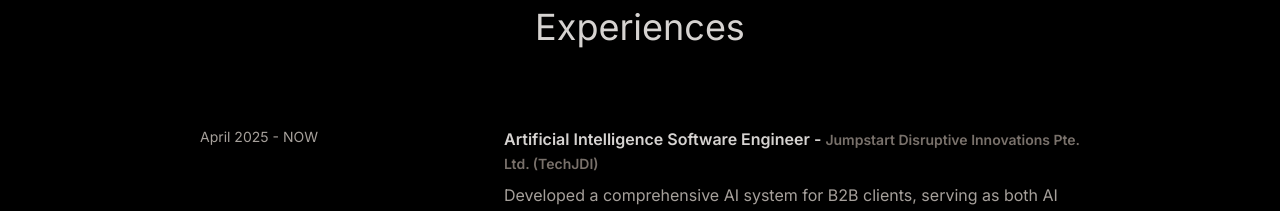
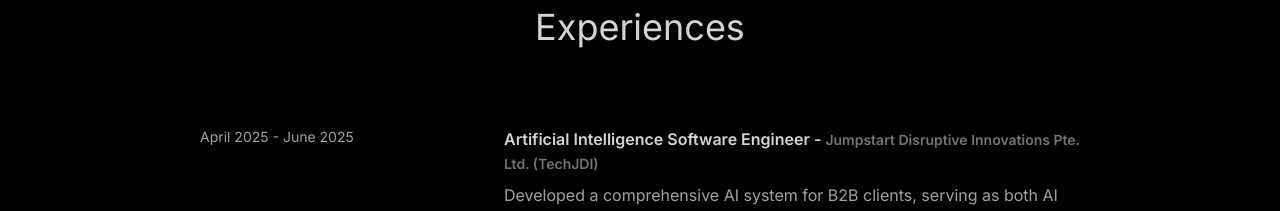
Before and after one commit to nguyentin082/my-portfolio-2025, a React (Vite) app: page / in a window 1280 px wide. Shown: the part 3340-3551 px from the top of the page. Built offline with nearby package versions, Linux system fonts and the light colour scheme.

Commit message:
fix: end year at JDI

```diff
--- a/src/constants/index.ts
+++ b/src/constants/index.ts
@@ -7,7 +7,7 @@
 
 export const EXPERIENCES = [
     {
-        year: 'April 2025 - NOW',
+        year: 'April 2025 - June 2025',
         role: 'Artificial Intelligence Software Engineer',
         company: 'Jumpstart Disruptive Innovations Pte. Ltd. (TechJDI)',
         description: `Developed a comprehensive AI system for B2B clients, serving as both AI Engineer and Backend Developer. This involved extensive API integration, leveraging Natural Language Processing (NLP) for intelligent interactions and Computer Vision for advanced functionalities.`,
```
